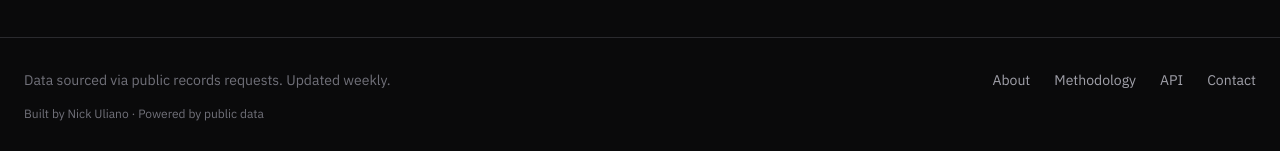
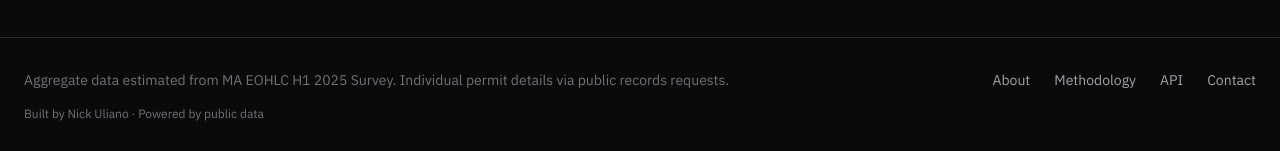
Before and after one commit to atwoodcollects/adupulse, a Next.js app: page / in a window 1280 px wide. Shown: the part 1194-1345 px from the top of the page. Built offline with nearby package versions, Linux system fonts and the light colour scheme; no server answers; the database is empty.

Commit message:
Update footer with data source note

```diff
--- a/src/app/page.tsx
+++ b/src/app/page.tsx
@@ -310,7 +310,7 @@ export default function Dashboard() {
         <div className="max-w-7xl mx-auto px-6 py-8">
           <div className="flex flex-col md:flex-row justify-between items-center gap-4">
             <div className="text-text-muted text-sm">
-              Data sourced via public records requests. Updated weekly.
+              Aggregate data estimated from MA EOHLC H1 2025 Survey. Individual permit details via public records requests.
             </div>
             <div className="flex items-center gap-6 text-sm">
               <a href="#" className="text-text-secondary hover:text-accent transition-colors">
```
